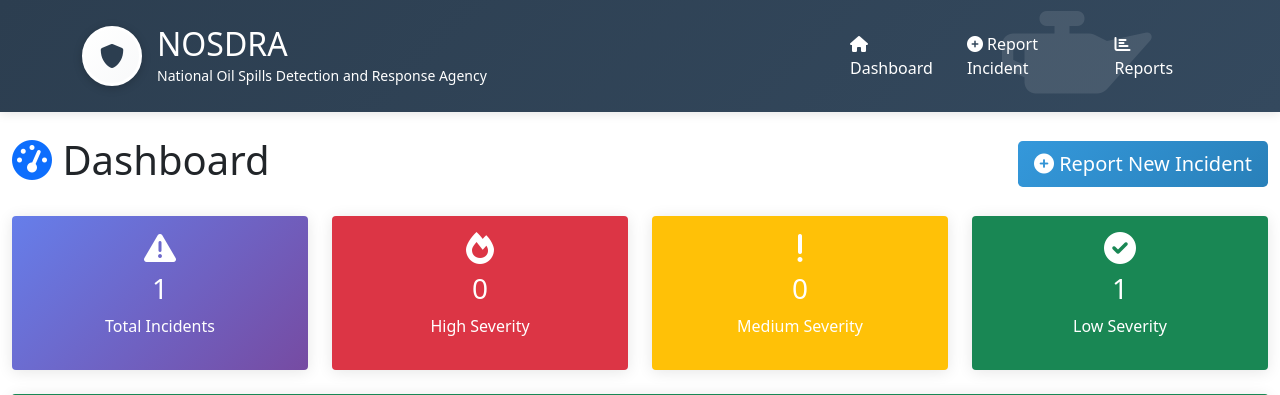
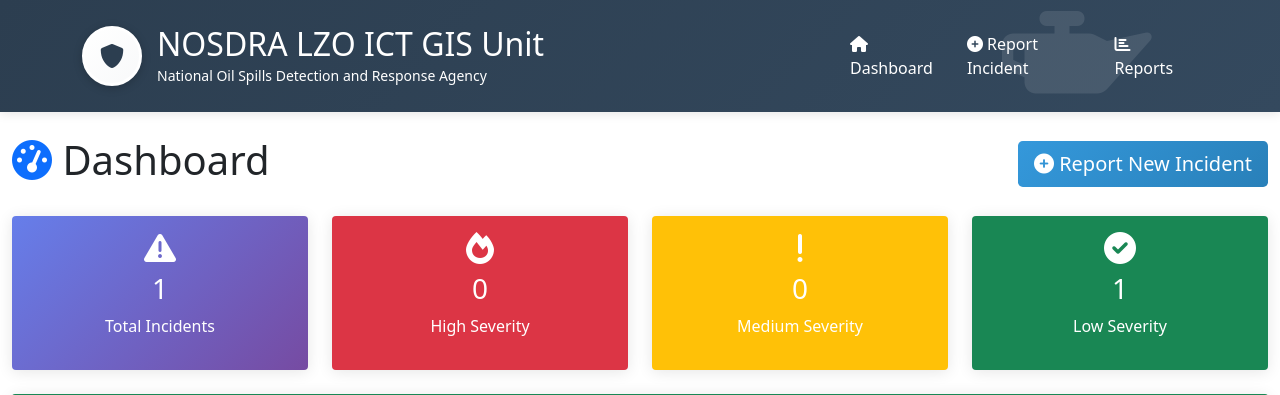
Before and after one commit to adesholaqd-lgtm/my-osils-project, a Flask app: page / in a window 1280 px wide. Shown: the top 395 px of the page. Run offline with Flask 3, Linux system fonts and the light colour scheme.

Commit message:
Assistant checkpoint: Updated logo to show NOSDRA LZO ICT GIS Unit
Assistant generated file changes:
- templates/base.html: Update NOSDRA logo text to include full unit name

---

User prompt:

the logo name is Nosdra LZO ICT GIS Unit 20190325_143558

Replit-Commit-Author: Assistant
Replit-Commit-Session-Id: 7c964db7-f24d-4e4c-a689-e9f095a1dc9f

```diff
--- a/templates/base.html
+++ b/templates/base.html
@@ -100,7 +100,7 @@
                             <i class="fas fa-shield-alt"></i>
                         </div>
                         <div>
-                            <h2 class="mb-0">NOSDRA</h2>
+                            <h2 class="mb-0">NOSDRA LZO ICT GIS Unit</h2>
                             <small>National Oil Spills Detection and Response Agency</small>
                         </div>
                     </div>
```
